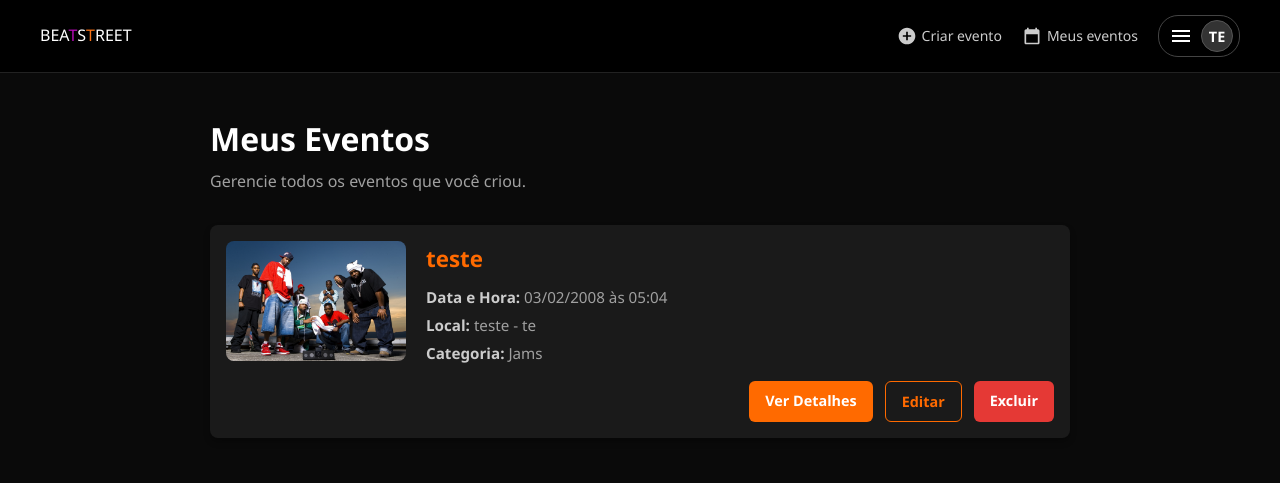
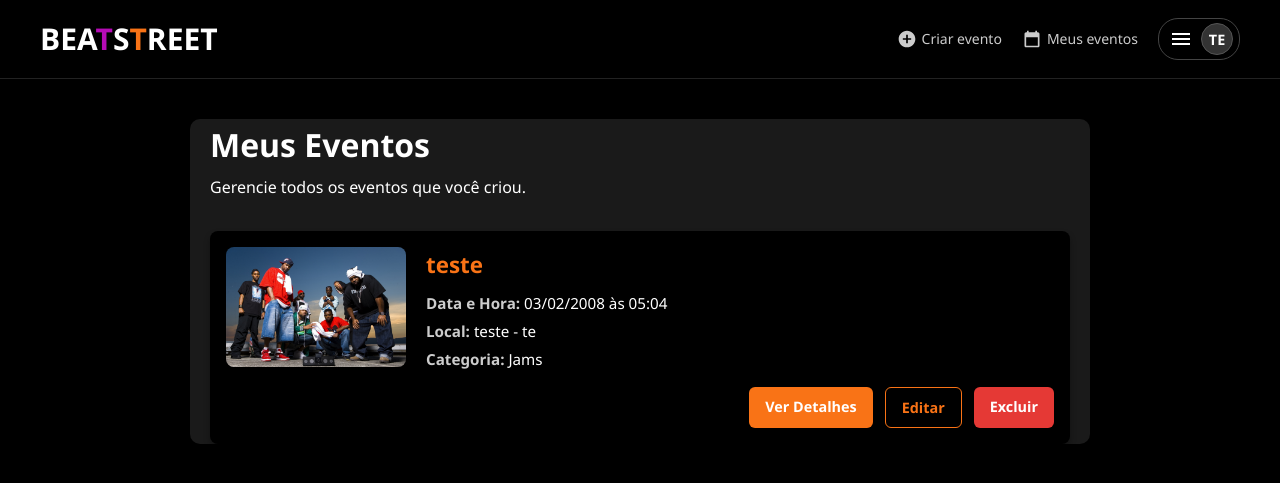
Before and after one commit to yangomestech/tcc, a PHP site: page /views/meus-eventos.php in a window 1280 px wide. Shown: the top 483 px of the page. Run offline with PHP 8.4, Linux system fonts and the light colour scheme; a user stored in the database is signed in; data comes from the database, SQL or seed files in the repository; data that the repository does not hold is empty.

Commit message:
sla q q eu mudei

```diff
--- a/assets/css/meus-eventos.css
+++ b/assets/css/meus-eventos.css
@@ -2,11 +2,11 @@
    VARIÁVEIS DE CORES E TEMA (Identidade BeatStreet)
    ========================================================================== */
 :root {
-    --bg-color: #0a0a0a;       /* Fundo preto principal */
-    --card-bg: #1a1a1a;        /* Fundo dos cards escuros */
-    --primary-color: #ff6a00;  /* Laranja principal */
+    --bg-color: #000;       /* Fundo preto principal */
+    --card-bg: #000;        /* Fundo dos cards escuros */
+    --primary-color: #f97316;  /* Laranja principal */
     --text-light: #ffffff;     /* Texto branco */
-    --text-muted: #a0a0a0;     /* Texto cinza para detalhes */
+    --text-muted: #fff;     /* Texto cinza para detalhes */
     --danger-color: #e53935;   /* Vermelho para botão de excluir */
     --border-radius: 8px;
     --transition: all 0.3s ease;
@@ -34,16 +34,14 @@ a {
 }
 
 /* ==========================================================================
-   HEADER
-   ========================================================================== */
-
-/* ==========================================================================
    CONTAINER PRINCIPAL
    ========================================================================== */
 .container {
     max-width: 900px;
     margin: 40px auto;
     padding: 0 20px;
+    background-color: #1a1a1a;
+    border-radius: 10px;
 }
 
 .page-header {
@@ -240,6 +238,16 @@ a {
     display: inline;
   }
 
+
+  .header-sympla .logo {
+    font-size: 30px;
+    font-weight: 700;
+    white-space: nowrap;
+    text-decoration: none; /* Tira o sublinhado do link */
+    color: #fff; /* Garante que o texto seja branco */
+  }
+
+
     .nav-links {
     display: flex;
     align-items: center;
@@ -310,6 +318,21 @@ a {
       border-color: #666;
   }
 
+
+  .user-initials-large {
+      background-color: #222;
+      color: #fff;
+      width: 45px;
+      height: 45px;
+      border-radius: 50%;
+      display: flex;
+      align-items: center;
+      justify-content: center;
+      font-weight: 600;
+      font-size: 1.2rem;
+      border: 1px solid #444;
+  }
+
     .user-initials {
       background-color: #333;
       color: #fff;
@@ -363,6 +386,13 @@ a {
       margin: 8px 0;
   }
 
+    /* --- Lista de Ações (Dark) --- */
+  .dropdown-list {
+      list-style: none;
+      padding: 10px 0;
+      margin: 0;
+  }
+
 
   .user-dropdown.active {
       display: block;
--- a/views/meus-eventos.php
+++ b/views/meus-eventos.php
@@ -3,7 +3,9 @@
 if (session_status() === PHP_SESSION_NONE) {
     session_start();
 }
-
+$logado = isset($_SESSION['id_usuario']);
+$username = $logado ? ($_SESSION['username'] ?? 'Usuário') : 'Visitante';
+$email = $logado ? ($_SESSION['email_usuario'] ?? 'usuario@beatstreet.com') : '';
 /* ==========================================================================
    CONEXÃO COM O BANCO DE DADOS
    ========================================================================== */
@@ -108,8 +110,10 @@ try {
           </button>
             <div class="user-dropdown" id="userDropdown">
                 <div class="dropdown-header">
+                    <div class="user-initials-large"><?= $initials; ?></div>
                     <div class="user-info">
-                        <strong><?= htmlspecialchars(strtoupper($username), ENT_QUOTES, 'UTF-8'); ?></strong>
+                         <strong><?= htmlspecialchars(strtoupper($username), ENT_QUOTES, 'UTF-8'); ?></strong>
+                          <span><?= htmlspecialchars($email, ENT_QUOTES, 'UTF-8'); ?></span>
                     </div>
                 </div>
         <ul class="dropdown-list">
@@ -159,7 +163,7 @@ try {
                                 <div class="evento-details">
                                     <span><strong>Data e Hora:</strong> <?= $dataFormatada ?> às <?= $horaFormatada ?></span>
                                     <span><strong>Local:</strong> <?= htmlspecialchars($evento['cidade']) ?> - <?= htmlspecialchars($evento['estado']) ?></span>
-                                    <span><strong>Categoria:</strong> <?= htmlspecialchars($evento['categoria']) ?></span>
+                                    <span><strong>Categoria:</strong> <?=   htmlspecialchars($evento['categoria']) ?></span>
                                 </div>
                             </div>
 
```
Also changed, not shown: uploads/eventos/evento_6a2e07e264d1e.jpg (added), uploads/eventos/evento_6a3035ba1bead.png (added), uploads/eventos/evento_6a3038ca630b0.jpg (added), uploads/eventos/evento_6a303df2f2c96.jpg (added), uploads/eventos/evento_6a30965b5e662.jpg (added), uploads/eventos/evento_6a309797d81b4.jpg (added), uploads/eventos/evento_6a309b1e0ecb2.png (added).
